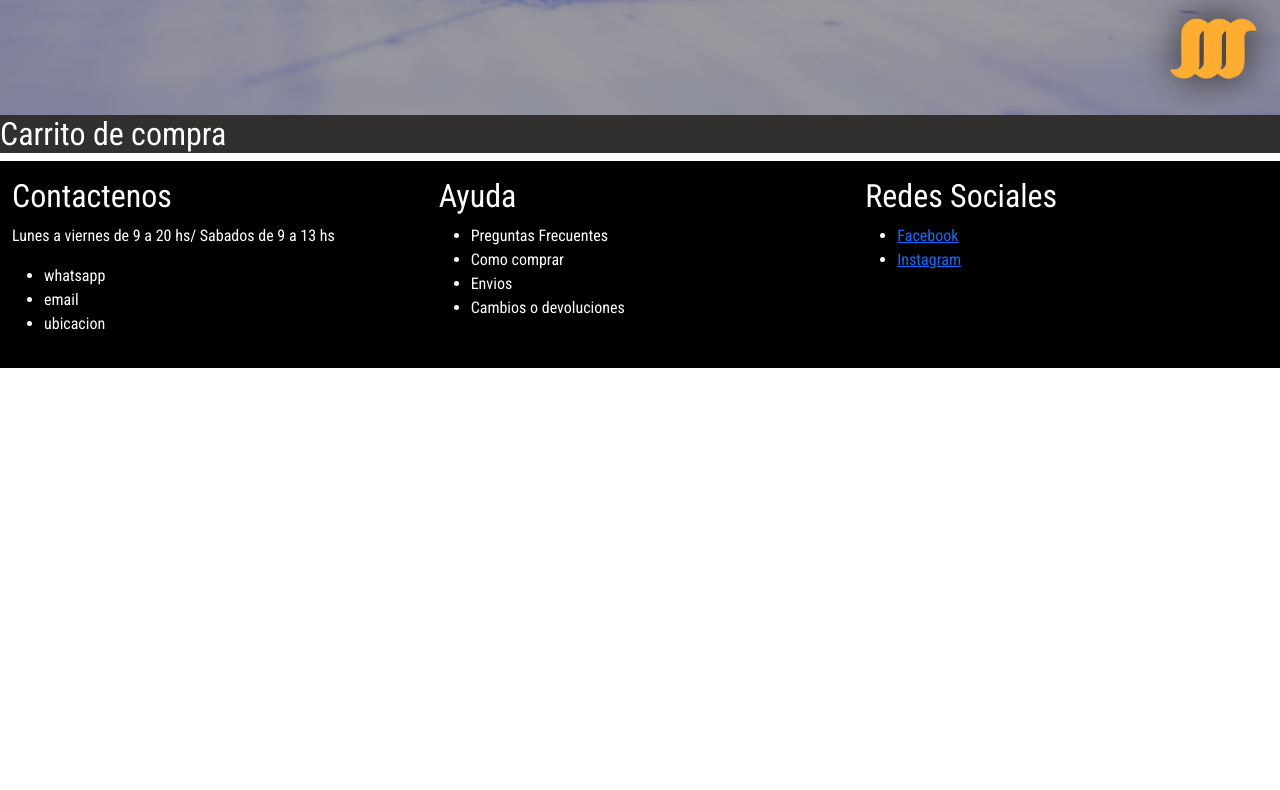
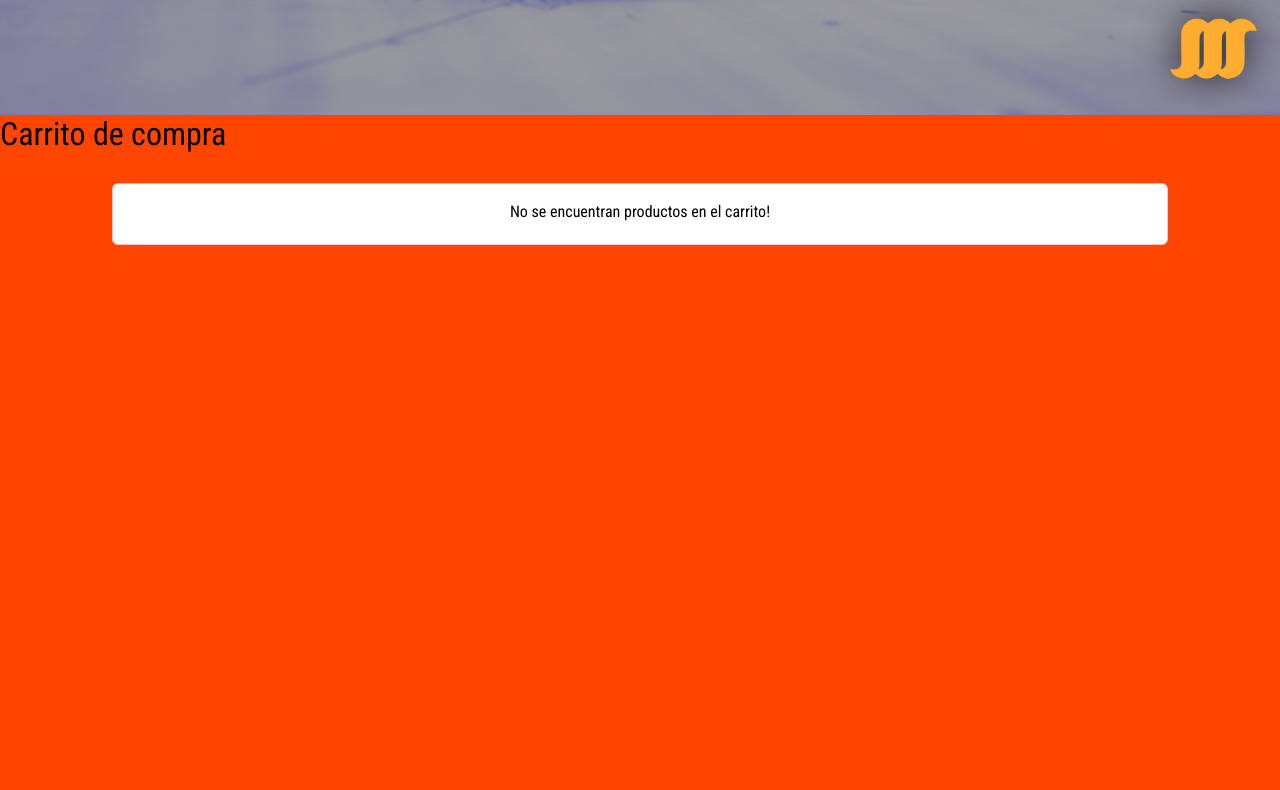
Before and after one commit to DeroniElguetaB/Mangos-3D-EC, a React (Create React App) app: page /Cart in a window 1280 px wide. Shown: the part 750-1540 px from the top of the page. Before the commit the page ends 1118 px from the top, so only its background shows below. Built offline with nearby package versions, Linux system fonts and the light colour scheme.

Commit message:
Modificaciones Cart View

```diff
--- a/src/App.css
+++ b/src/App.css
@@ -1,20 +1,25 @@
+@charset "UTF-8";
+@import url("https://fonts.googleapis.com/css2?family=Roboto+Condensed:wght@300;400&family=Roboto:wght@100&display=swap");
+* {
+margin: 0;
+padding: 0;
+-webkit-box-sizing: border-box;
+        box-sizing: border-box;
+font-family: 'Roboto', sans-serif;
+font-family: 'Roboto Condensed', sans-serif;
+}
 .App {
   text-align: center;
-}
-.Carrito{
-  background-color: rgb(50, 47, 47) !important;
 }
 .App-logo {
   height: 40vmin;
   pointer-events: none;
 }
-
 @media (prefers-reduced-motion: no-preference) {
   .App-logo {
     animation: App-logo-spin infinite 20s linear;
   }
 }
-
 .App-header {
   background-color: #282c34;
   min-height: 100vh;
@@ -23,13 +28,7 @@
   align-items: center;
   justify-content: center;
   font-size: calc(10px + 2vmin);
-  color: white;
 }
-
-.App-link {
-  color: #61dafb;
-}
-
 @keyframes App-logo-spin {
   from {
     transform: rotate(0deg);
@@ -38,3 +37,107 @@
     transform: rotate(360deg);
   }
 }
+/* -------------------------------------------------------NavBar------------------------------------------------------------------ */
+.preNavbar {
+    height: 100px;
+    color: white;
+}
+.preNavbar ul li{
+    list-style: none;
+
+}
+.preNavbar ul li a{
+    text-decoration: none;
+}
+.tituloMangos {
+    padding-top: 25px;
+    margin-top: -7px;
+}
+.logoNavbar{
+    margin-top: -10px;
+}
+.sesion {
+    padding-top: 30px;
+    margin-top: -6px;
+    padding-left: 0px;
+    color: white !important;
+}
+.iconos-cart{
+    padding-left: 0px;
+    margin-left: 0px;
+}
+.logoMangos {
+    margin-left: 50px;
+    width: 80px;
+    height: 80px;
+    margin-top: 10px;
+}
+.navBar{
+    background-color: orangered;
+    color: white;
+    height: 50px;
+}
+.navBar ul li {
+    list-style: none;
+    color: black;
+    padding: 0px;
+    text-align: center;
+    margin-left: 30px;
+}
+.navBar ul li a {
+    text-decoration: none;
+    color: black;
+}
+/* -------------------------------------------------------Cart------------------------------------------------------------------ */
+.Carrito{
+  background-color: orangered !important;
+  height: 800px;
+  color: black;
+}
+.alert{
+  color: black;
+  background-color: white;
+  padding-bottom: 20px;
+  margin: 30px;
+}
+/* -------------------------------------------------------Footer------------------------------------------------------------------ */
+.footer{
+  color: white !important;
+}
+.redesSociales ul li {
+  list-style: none;
+}
+.redesSociales ul li a{
+  text-decoration: none;
+}
+/* -------------------------------------------------------Item------------------------------------------------------------------ */
+.ilcontainer{
+  background-color: orangered;
+}
+.Item{
+  list-style: none;
+  padding-top: 20px;
+}
+.Item ul li{
+  text-decoration: none;
+}
+.carditem {
+  width: 480px;
+  padding: 15px;
+}
+.cardetail {
+  max-width: 1700px;
+  height: 452px;
+  margin: 2px;
+  margin-top: 20px;
+}
+.itemsimagen {
+  width: 550px;
+  height: 450px;
+}
+.columnas {
+  padding-left: 15px;
+}
+.detail{
+  background-color: orangered;
+}
--- a/src/components/Cart/Cart.jsx
+++ b/src/components/Cart/Cart.jsx
@@ -19,7 +19,6 @@ const Cart = () => {
             <Main/>
             <div className="Carrito">
                 <h2> Carrito de compra</h2>
-                    {cart.map(item => (
                 <div className="container">
                     {cartTotal() > 0 ?
                         <table className="table">
@@ -61,9 +60,8 @@ const Cart = () => {
                                 </tr>
                             </tbody>
                         </table>
-                                    : <div className="alert alert-danger text-center" role="alert">No se encontraron Productos!</div>}
+                    : <div className="alert alert-danger text-center" role="alert">No se encuentran productos en el carrito!</div>}
                 </div>
-                            ))}
             </div>
             <Footer/>
         </div>
--- a/src/components/Footer/Footer.css
+++ /dev/null
@@ -1,6 +0,0 @@
-.redesSociales ul li {
-    list-style: none;
-}
-.redesSociales ul li a{
-    text-decoration: none;
-}
--- a/src/components/Footer/Footer.jsx
+++ b/src/components/Footer/Footer.jsx
@@ -17,7 +17,7 @@ class Footer extends Component {
         //         <p class="lead">Todos los derechos reservados por copyright</p>
         //     </div>
         // </div>
-            <div className="container-fluid bg-black">
+            <div className="container-fluid bg-black footer">
                 <div className="row">
                     <section className="col-md-4">
                         <h2>Contactenos</h2>
--- a/src/components/Mock/Products.jsx
+++ b/src/components/Mock/Products.jsx
@@ -30,21 +30,21 @@ export const products = [
             descripcion:"Lorem ipsum dolor sit amet consectetur adipisicing elit. Corrupti veniam accusamus placeat optio aut repellendus..."},
         {   id: "4",
             imagen: producto4,
-            nombre:'Mate personalizado "MotoRiders"',
+            nombre:'Mate personalizado "95 Rayo McQueen"',
             categoria: "Mates",
             precio: 1300,
             stock: 3,
             descripcion:"Lorem ipsum dolor sit amet consectetur adipisicing elit. Corrupti veniam accusamus placeat optio aut repellendus..."},
         {   id: "5",
             imagen: producto5,
-            nombre:'Mate personalizado "95 Rayo McQueen"',
+            nombre:'Mate personalizado "Messi Caricatura"',
             categoria: "Mates",
             precio: 1500,
             stock: 2,
             descripcion:"Lorem ipsum dolor sit amet consectetur adipisicing elit. Corrupti veniam accusamus placeat optio aut repellendus..."},
         {   id: "6",
             imagen: producto6,
-            nombre:'Mates personalizados "Estetic Pastel"',
+            nombre:'Mate personalizado "Bull Terrier"',
             categoria: "Mates",
             precio: 1800,
             stock: 5,
--- a/src/components/Nav-bar/Nav-bar.jsx
+++ b/src/components/Nav-bar/Nav-bar.jsx
@@ -1,5 +1,4 @@
 import React from "react"
-import '../Nav-bar/navBar.css'
 import '../LogoMangosIcono'
 import LogoMangosIcono from "../LogoMangosIcono"
 import { Link } from "react-router-dom"
--- a/src/components/Nav-bar/navBar.css
+++ /dev/null
@@ -1,60 +0,0 @@
-@charset "UTF-8";
-@import url("https://fonts.googleapis.com/css2?family=Roboto+Condensed:wght@300;400&family=Roboto:wght@100&display=swap");
-* {
-margin: 0;
-padding: 0;
-color: white;
--webkit-box-sizing: border-box;
-        box-sizing: border-box;
-font-family: 'Roboto', sans-serif;
-font-family: 'Roboto Condensed', sans-serif;
-}
-
-.preNavbar {
-    height: 100px;
-
-}
-.preNavbar ul li{
-    list-style: none;
-
-}
-.preNavbar ul li a{
-    text-decoration: none;
-}
-.tituloMangos {
-    padding-top: 25px;
-    margin-top: -7px;
-}
-.logoNavbar{
-    margin-top: -10px;
-}
-.sesion {
-    padding-top: 30px;
-    margin-top: -6px;
-    padding-left: 0px;
-}
-.iconos-cart{
-    padding-left: 0px;
-    margin-left: 0px;
-}
-.logoMangos {
-    margin-left: 50px;
-    width: 80px;
-    height: 80px;
-    margin-top: 10px;
-}
-.navBar{
-    background-color: orangered;
-    height: 50px;
-}
-.navBar ul li {
-    list-style: none;
-    color: black;
-    padding: 0px;
-    text-align: center;
-    margin-left: 30px;
-}
-.navBar ul li a {
-    text-decoration: none;
-    color: black;
-}
--- a/src/components/Productos/ItemList.jsx
+++ b/src/components/Productos/ItemList.jsx
@@ -1,4 +1,3 @@
-import '../Productos/item.css'
 import Item from './Item'
 
 const ItemList = ({items}) => {
--- a/src/components/Productos/item.css
+++ /dev/null
@@ -1,36 +0,0 @@
-.ilcontainer{
-    background-color: orangered;
-}
-
-.Item{
-    list-style: none;
-    padding-top: 20px;
-}
-
-.Item ul li{
-    text-decoration: none;
-}
-
-.carditem {
-    width: 480px;
-    padding: 15px;
-}
-
-.cardetail {
-    max-width: 1700px;
-    height: 452px;
-    margin: 2px;
-    margin-top: 20px;
-}
-
-.itemsimagen {
-    width: 550px;
-    height: 450px;
-}
-
-.columnas {
-    padding-left: 15px;
-}
-.detail{
-    background-color: orangered;
-}
```
Lines whose indentation alone changed are shown as unchanged.
